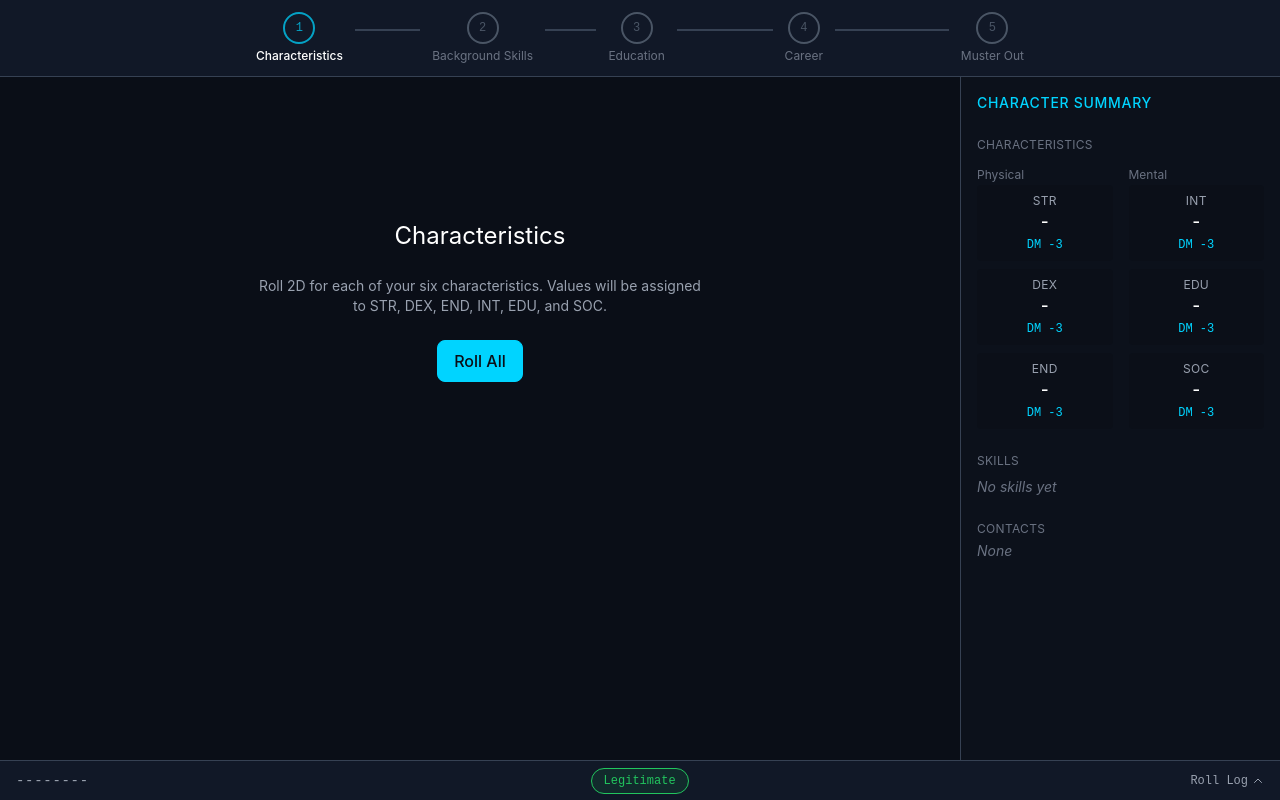
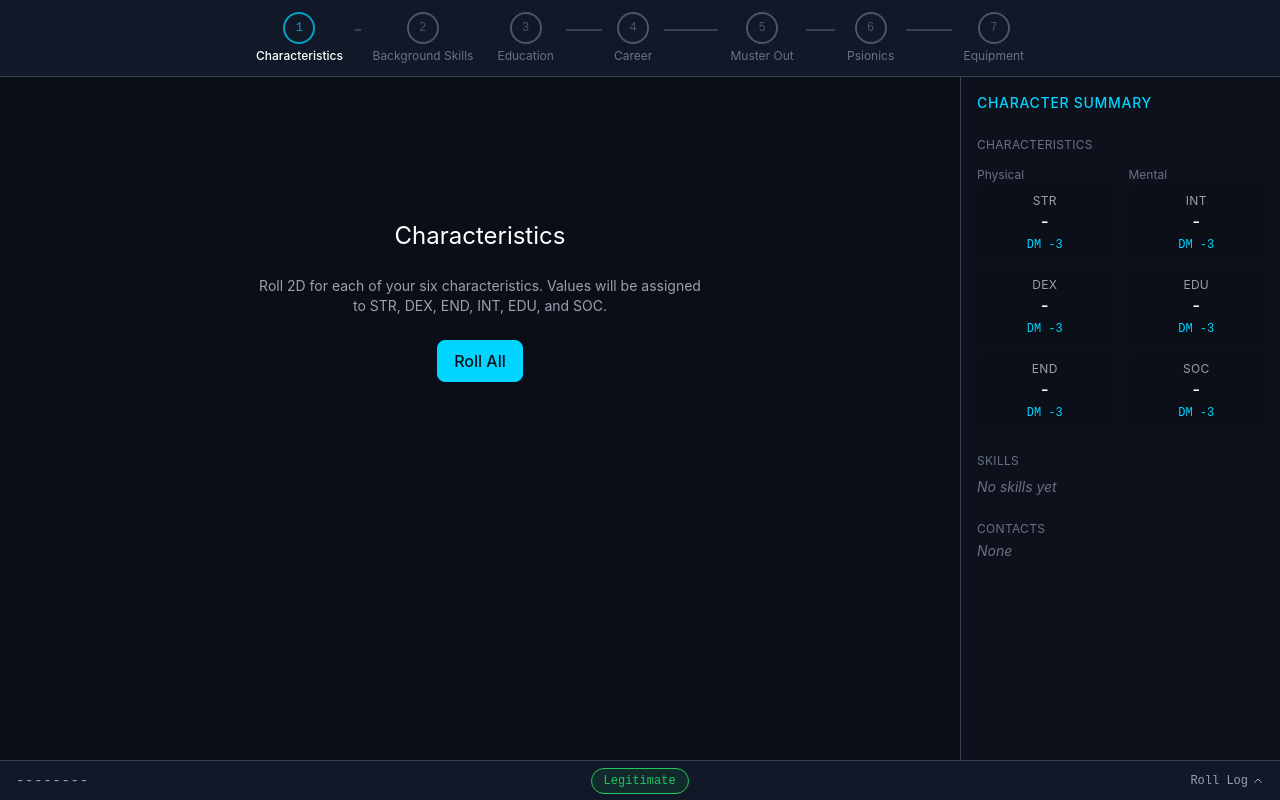
Before and after one commit to Zwemvest/StarMaker, a React (Vite) app: page / in a window 1280 px wide. Built offline with nearby package versions, Linux system fonts and the light colour scheme.

Commit message:
Mount psionics and equipment steps in the wizard shell

```diff
--- a/src/components/wizard/WizardShell.tsx
+++ b/src/components/wizard/WizardShell.tsx
@@ -7,6 +7,8 @@ import { CharacteristicsStep } from '../characteristics/CharacteristicsStep';
 import { BackgroundSkillsStep } from '../background-skills/BackgroundSkillsStep';
 import { EducationStep } from '../education/EducationStep';
 import { CareerStep } from '../career/CareerStep';
+import { PsionicsStep } from '../psionics/PsionicsStep';
+import { EquipmentStep } from '../equipment/EquipmentStep';
 import { CompleteSummary } from './CompleteSummary';
 import { Button } from '../ui/Button';
 import { useCreationMachine } from '../../hooks/useCreationMachine';
@@ -19,6 +21,8 @@ const STEPS = [
   { id: 'education', label: 'Education' },
   { id: 'career', label: 'Career' },
   { id: 'musteringOut', label: 'Muster Out' },
+  { id: 'psionics', label: 'Psionics' },
+  { id: 'equipment', label: 'Equipment' },
 ] as const;
 
 const PHASE_TO_INDEX: Record<CreationPhase, number> = {
@@ -28,7 +32,10 @@ const PHASE_TO_INDEX: Record<CreationPhase, number> = {
   education: 2,
   career: 3,
   musteringOut: 4,
-  complete: 4,
+  psionics: 5,
+  equipment: 6,
+  sheet: 6,
+  complete: 6,
 };
 
 const STEP_EVENTS: Record<number, string> = {
@@ -107,6 +114,8 @@ export function WizardShell() {
     'Education Step',
     'Career Step (Phase 3)',
     'Mustering Out (Phase 3)',
+    'Psionics',
+    'Character Sheet',
   ];
 
   return (
@@ -140,6 +149,10 @@ export function WizardShell() {
               />
             ) : currentPhase === 'career' ? (
               <CareerStep />
+            ) : currentPhase === 'psionics' ? (
+              <PsionicsStep send={send} />
+            ) : currentPhase === 'equipment' ? (
+              <EquipmentStep send={send} />
             ) : (
               <StepPlaceholder
                 label={stepLabels[currentStepIndex]}
```
